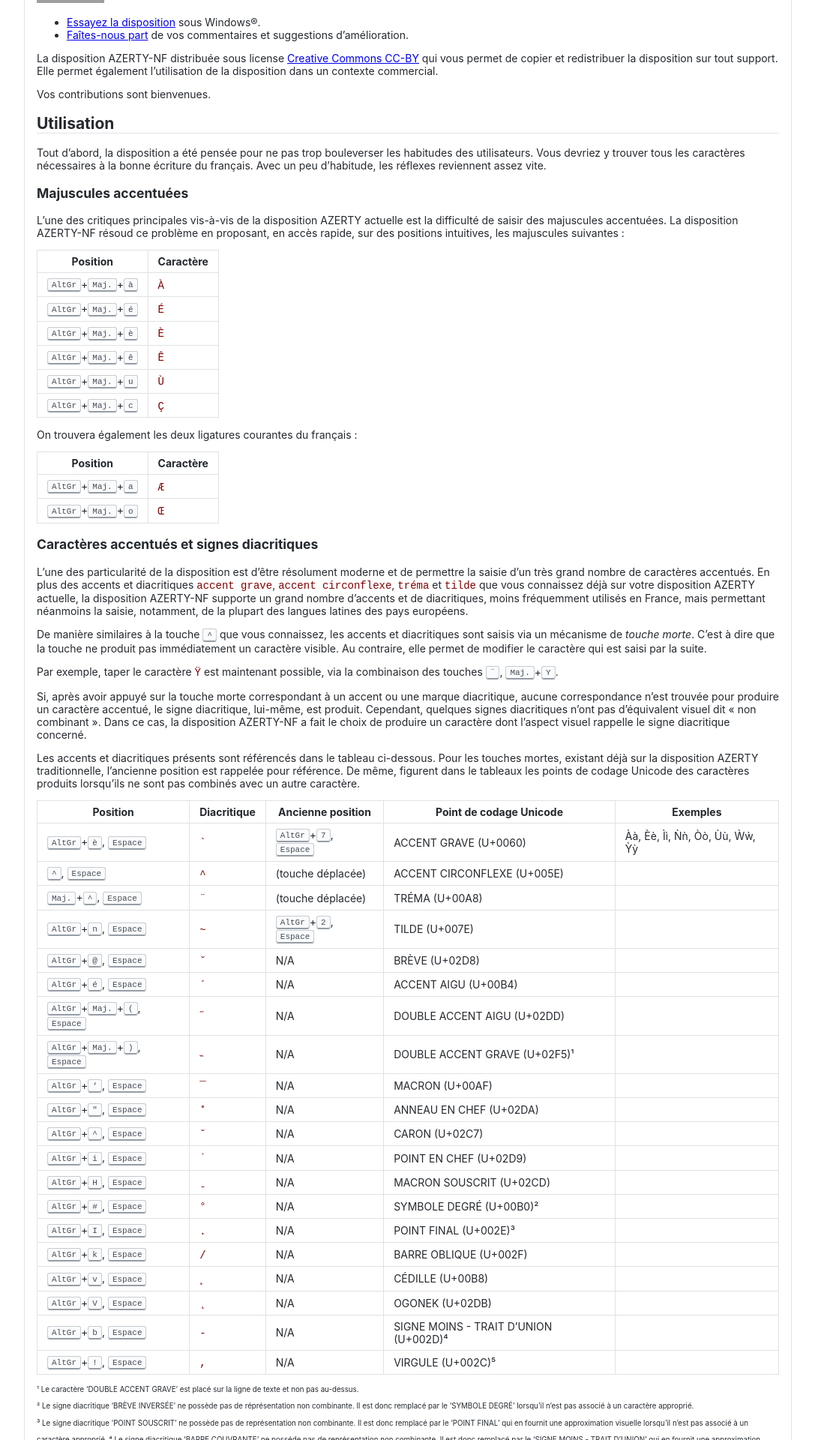
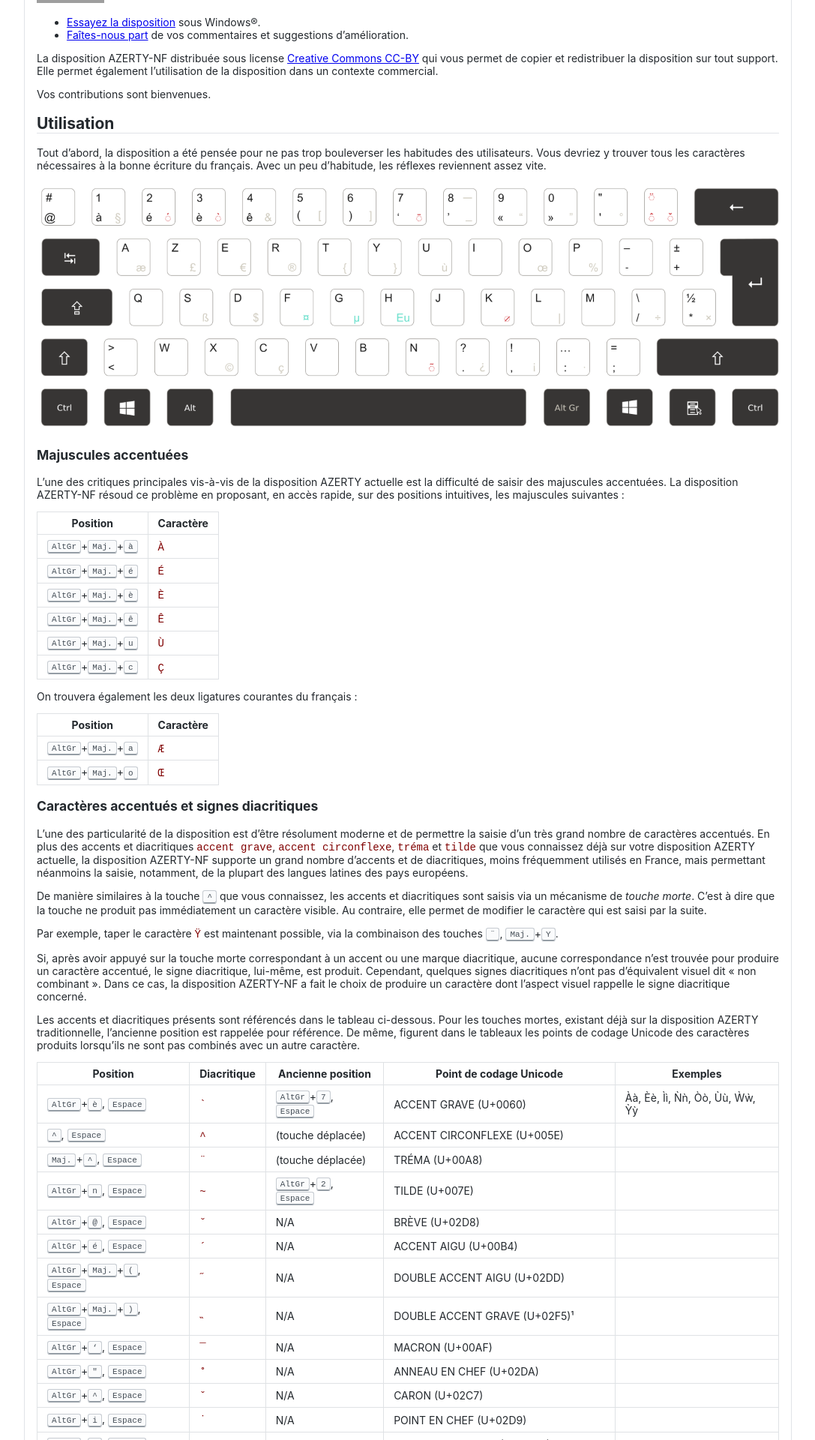
Before and after one commit to springcomp/optimized-azerty-win, a Jekyll site: the page built from index.md, in a window 1280 px wide. Shown: the part 1018-2938 px from the top of the page at 75% size, without its empty margins (96-1183 px from the left). Built offline with Jekyll 4.4.1, drawn with Linux system fonts in a browser that asks for light colours; grey boxes are pictures that could not be loaded.

Commit message:
Displayed base layout.

```diff
--- a/index.md
+++ b/index.md
@@ -35,6 +35,8 @@ Vos contributions sont bienvenues.
 ## Utilisation
 
 Tout d’abord, la disposition a été pensée pour ne pas trop bouleverser les habitudes des utilisateurs. Vous devriez y trouver tous les caractères nécessaires à la bonne écriture du français. Avec un peu d’habitude, les réflexes reviennent assez vite.
+
+![](assets/images/base.png)
 
 ### Majuscules accentuées
 
```
Also changed, not shown: assets/images/base.png (added).
